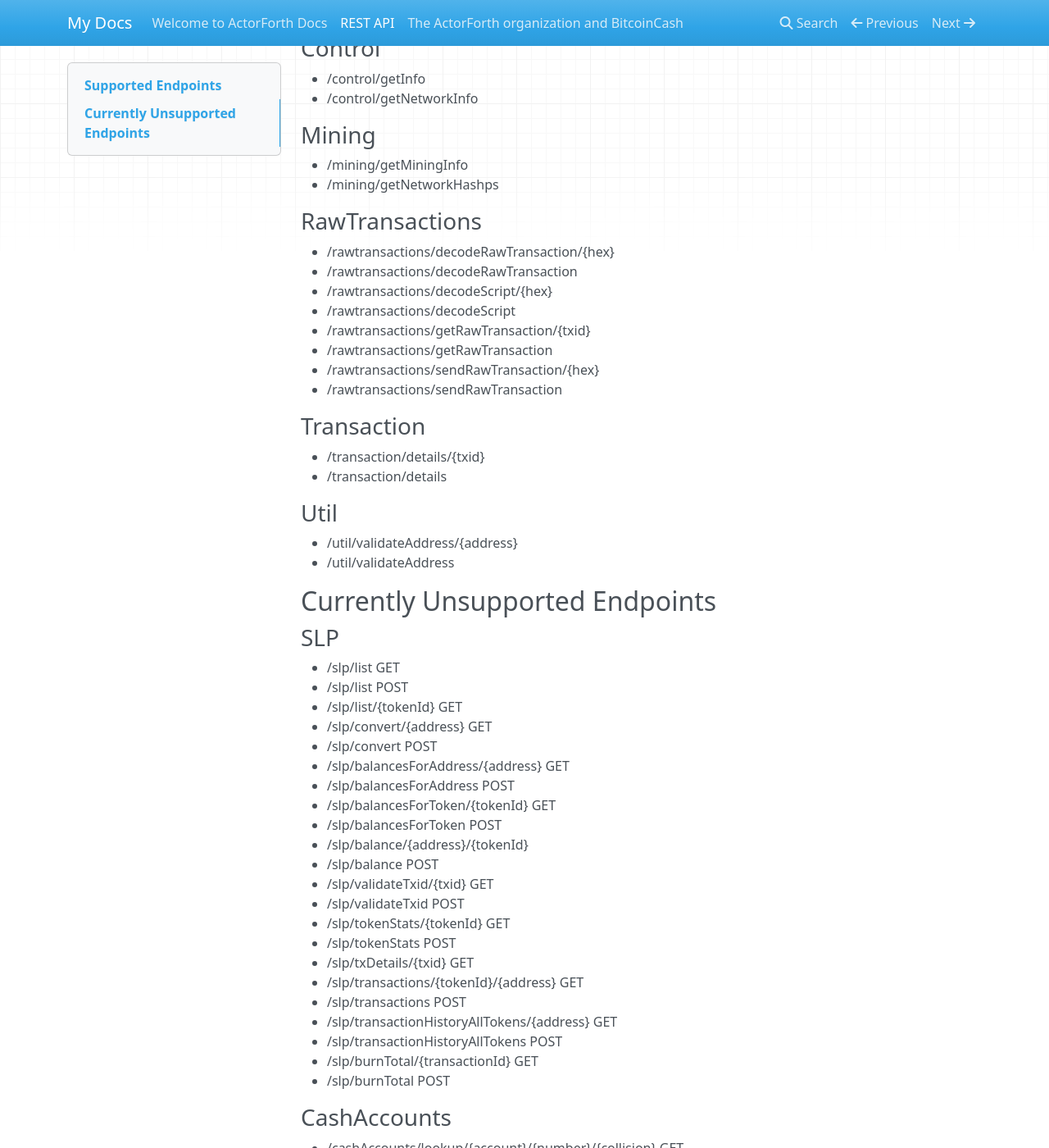
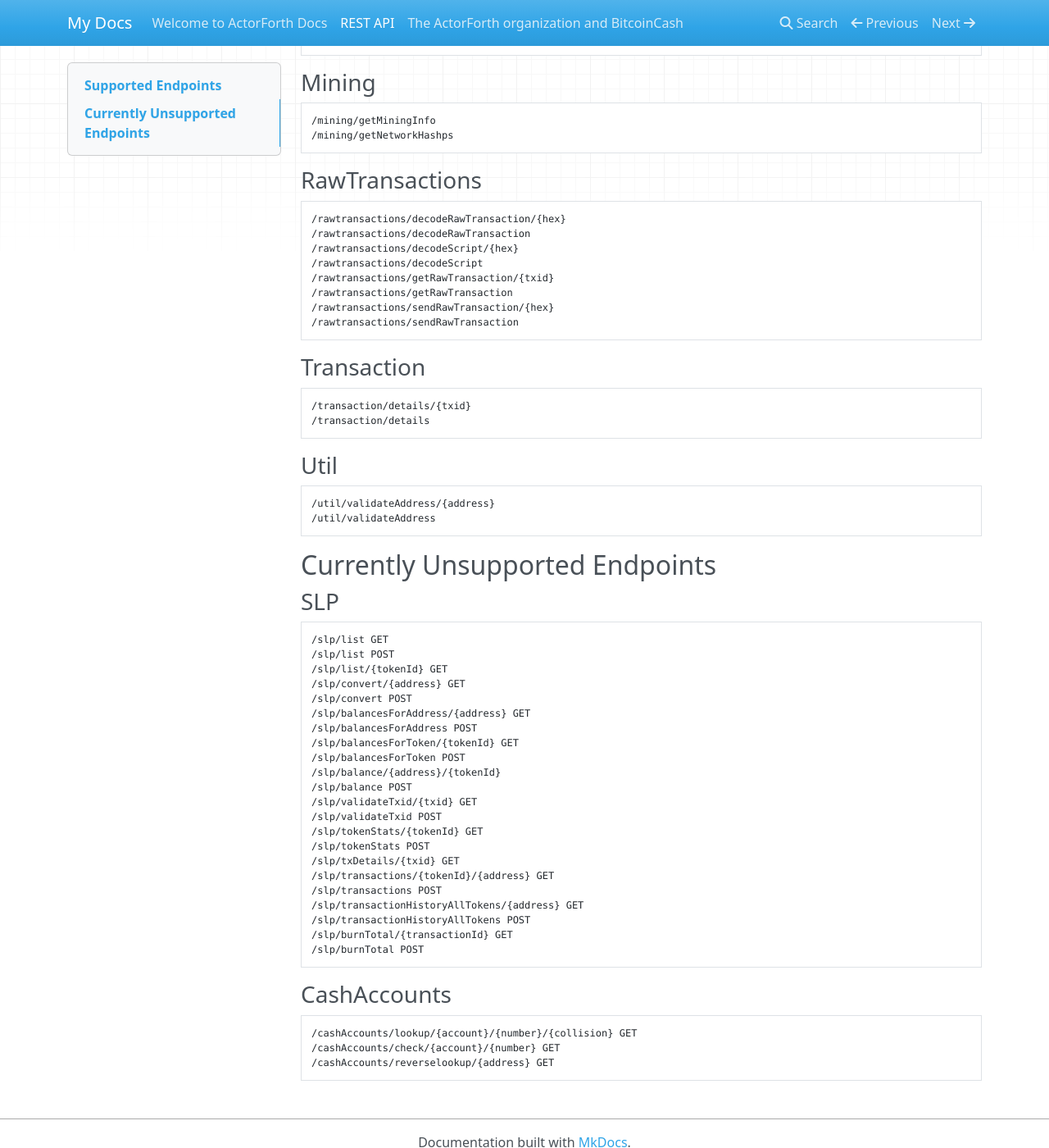
Before and after one commit to ActorForth/Docs, an MkDocs documentation site: the page built from docs/REST API.md, in a window 1280 px wide and 1400 px high, scrolled down 877 px. Shown: the whole window at 82% size. Built offline with MkDocs 1.6.1, drawn with Linux system fonts in a browser that asks for light colours; nearby versions of some CDN libraries; some of the changed text lies outside the part shown.

Commit message:
formatting

````diff
--- a/docs/REST API.md
+++ b/docs/REST API.md
@@ -1,92 +1,108 @@
 ## Supported Endpoints
 ### Address
-* /address/details/{address}
-* /address/details
-* /address/utxo/{address}
-* /address/utxo
-* /address/unconfirmed/{address}
-* /address/unconfirmed
-* /address/fromXPub/{xpub}
-* /address/transactions
+```
+/address/details/{address}
+/address/details
+/address/utxo/{address}
+/address/utxo
+/address/unconfirmed/{address}
+/address/unconfirmed
+/address/fromXPub/{xpub}
+/address/transactions
+```
 
 ### Block
-* /block/detailsByHash/{hash}
-* /block/detailsByHeight/{height}
-
+```
+/block/detailsByHash/{hash}
+/block/detailsByHeight/{height}
+```
 
 ### BlockChain
-* /blockchain/getBestBlockHash
-* /blockchain/getBlockchainInfo
-* /blockchain/getBlockCount
-* /blockchain/getBlockHeader/{hash}
-* /blockchain/getBlockHeader
-* /blockchain/getChainTips
-* /blockchain/getDifficulty
-* /blockchain/getMempoolEntry/{txid}
-* /blockchain/getMempoolEntry
-* /blockchain/getMempoolInfo
-* /blockchain/getRawMempool
-* /blockchain/getTxOut/{txid}/{n}
-* /blockchain/getTxOutProof/{txid}
-* /blockchain/getTxOutProof
-* /blockchain/verifyTxOutProof/{proof}
-* /blockchain/verifyTxOutProof
+```
+/blockchain/getBestBlockHash
+/blockchain/getBlockchainInfo
+/blockchain/getBlockCount
+/blockchain/getBlockHeader/{hash}
+/blockchain/getBlockHeader
+/blockchain/getChainTips
+/blockchain/getDifficulty
+/blockchain/getMempoolEntry/{txid}
+/blockchain/getMempoolEntry
+/blockchain/getMempoolInfo
+/blockchain/getRawMempool
+/blockchain/getTxOut/{txid}/{n}
+/blockchain/getTxOutProof/{txid}
+/blockchain/getTxOutProof
+/blockchain/verifyTxOutProof/{proof}
+/blockchain/verifyTxOutProof
+```
 
 ### Control
-* /control/getInfo
-* /control/getNetworkInfo
+```
+/control/getInfo
+/control/getNetworkInfo
+```
 
 ### Mining
-* /mining/getMiningInfo
-* /mining/getNetworkHashps
-
+```
+/mining/getMiningInfo
+/mining/getNetworkHashps
+```
 
 ### RawTransactions
-* /rawtransactions/decodeRawTransaction/{hex}
-* /rawtransactions/decodeRawTransaction
-* /rawtransactions/decodeScript/{hex}
-* /rawtransactions/decodeScript
-* /rawtransactions/getRawTransaction/{txid}
-* /rawtransactions/getRawTransaction
-* /rawtransactions/sendRawTransaction/{hex}
-* /rawtransactions/sendRawTransaction
+```
+/rawtransactions/decodeRawTransaction/{hex}
+/rawtransactions/decodeRawTransaction
+/rawtransactions/decodeScript/{hex}
+/rawtransactions/decodeScript
+/rawtransactions/getRawTransaction/{txid}
+/rawtransactions/getRawTransaction
+/rawtransactions/sendRawTransaction/{hex}
+/rawtransactions/sendRawTransaction
+```
 
 ### Transaction
-* /transaction/details/{txid}
-* /transaction/details
-
+```
+/transaction/details/{txid}
+/transaction/details
+```
 ### Util
-* /util/validateAddress/{address}
-* /util/validateAddress
-
+```
+/util/validateAddress/{address}
+/util/validateAddress
+```
 
 
 ## Currently Unsupported Endpoints
 ### SLP
-* /slp/list GET
-* /slp/list POST
-* /slp/list/{tokenId} GET
-* /slp/convert/{address} GET
-* /slp/convert POST
-* /slp/balancesForAddress/{address} GET
-* /slp/balancesForAddress POST
-* /slp/balancesForToken/{tokenId} GET
-* /slp/balancesForToken POST
-* /slp/balance/{address}/{tokenId}
-* /slp/balance POST
-* /slp/validateTxid/{txid} GET
-* /slp/validateTxid POST
-* /slp/tokenStats/{tokenId} GET
-* /slp/tokenStats POST
-* /slp/txDetails/{txid} GET
-* /slp/transactions/{tokenId}/{address} GET
-* /slp/transactions POST
-* /slp/transactionHistoryAllTokens/{address} GET
-* /slp/transactionHistoryAllTokens POST
-* /slp/burnTotal/{transactionId} GET
-* /slp/burnTotal POST
+```
+/slp/list GET
+/slp/list POST
+/slp/list/{tokenId} GET
+/slp/convert/{address} GET
+/slp/convert POST
+/slp/balancesForAddress/{address} GET
+/slp/balancesForAddress POST
+/slp/balancesForToken/{tokenId} GET
+/slp/balancesForToken POST
+/slp/balance/{address}/{tokenId}
+/slp/balance POST
+/slp/validateTxid/{txid} GET
+/slp/validateTxid POST
+/slp/tokenStats/{tokenId} GET
+/slp/tokenStats POST
+/slp/txDetails/{txid} GET
+/slp/transactions/{tokenId}/{address} GET
+/slp/transactions POST
+/slp/transactionHistoryAllTokens/{address} GET
+/slp/transactionHistoryAllTokens POST
+/slp/burnTotal/{transactionId} GET
+/slp/burnTotal POST
+```
 
 ### CashAccounts
-* /cashAccounts/lookup/{account}/{number}/{collision} GET
-* /cashAccounts/check/{account}/{number} GET
-* /cashAccounts/reverselookup/{address} GET
+```
+/cashAccounts/lookup/{account}/{number}/{collision} GET
+/cashAccounts/check/{account}/{number} GET
+/cashAccounts/reverselookup/{address} GET
+```
````
Also changed, not shown: docs/index.md (+4 -3 lines).
